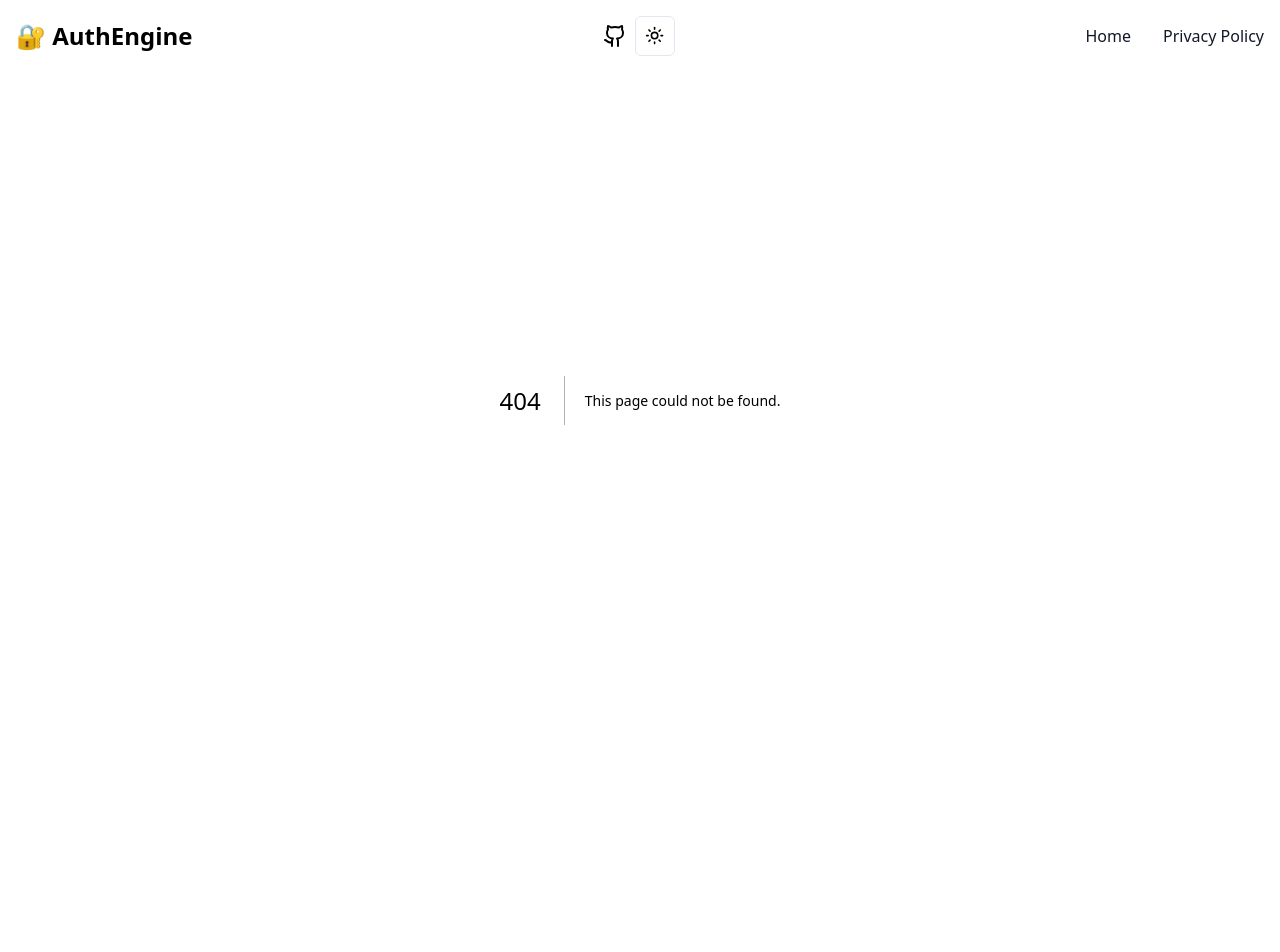
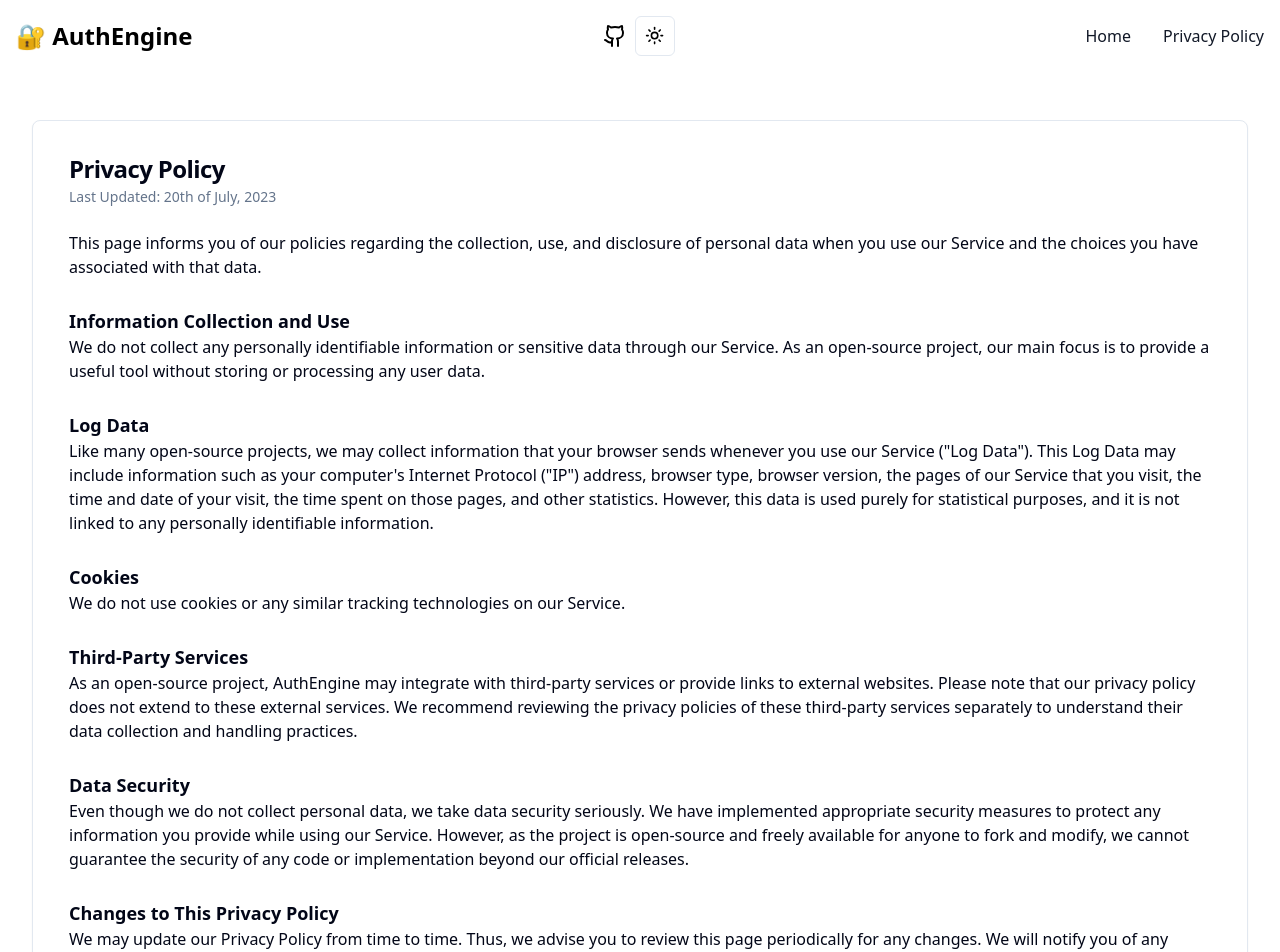
Before and after one commit to truethari/AuthEngine, a Next.js app: page /privacy in a window 1280 px wide. Before the commit this address had no page. Shown: the top 952 px of the page. Before the commit the page ends 800 px from the top, so only its background shows below. Built offline with nearby package versions, Linux system fonts and the light colour scheme.

Commit message:
added privacy page and changed some styles in home

```diff
--- a/app/page.js
+++ /dev/null
@@ -1,16 +0,0 @@
-import ServiceCard from "@/components/home/serviceCard";
-
-export default function Home() {
-  return (
-    <div style={{ marginTop: "100px" }}>
-      <div className="grid md:grid-cols-4 sm:grid-cols-2 gap-4 p-5 pt-0">
-        <ServiceCard
-          imageSrc="/images/services/google-logo-9808.png"
-          title="Google"
-          description="The Google APIs Explorer is a tool available on most REST API method documentation pages that lets you try Google API methods without writing code."
-          link="/google"
-        />
-      </div>
-    </div>
-  );
-}
--- /dev/null
+++ b/app/page.jsx
@@ -0,0 +1,18 @@
+import ServiceCard from "@/components/home/serviceCard";
+
+export default function Home() {
+  return (
+    <div className="mt-[120px]">
+      <div className="container">
+        <div className="grid md:grid-cols-3 sm:grid-cols-2 gap-4 p-5 pt-0">
+          <ServiceCard
+            imageSrc="/images/services/google-logo-9808.png"
+            title="Google"
+            description="The Google APIs Explorer is a tool available on most REST API method documentation pages that lets you try Google API methods without writing code."
+            link="/google"
+          />
+        </div>
+      </div>
+    </div>
+  );
+}
--- /dev/null
+++ b/app/privacy/page.jsx
@@ -0,0 +1,73 @@
+import React from "react";
+
+import { Card, CardContent, CardDescription, CardHeader, CardTitle } from "@/components/ui/card";
+
+export default function Privacy() {
+  return (
+    <>
+      <div className="container mt-[120px] mb-[100px]">
+        <Card className="w-[100%] p-3">
+          <CardHeader>
+            <CardTitle>Privacy Policy</CardTitle>
+            <CardDescription>Last Updated: 20th of July, 2023</CardDescription>
+          </CardHeader>
+          <CardContent>
+            <p>
+              This page informs you of our policies regarding the collection, use, and disclosure of
+              personal data when you use our Service and the choices you have associated with that
+              data.
+            </p>
+
+            <div className="text-lg font-semibold	mt-7">Information Collection and Use</div>
+            <p>
+              We do not collect any personally identifiable information or sensitive data through
+              our Service. As an open-source project, our main focus is to provide a useful tool
+              without storing or processing any user data.
+            </p>
+
+            <div className="text-lg font-semibold	mt-7">Log Data</div>
+            <p>
+              Like many open-source projects, we may collect information that your browser sends
+              whenever you use our Service ("Log Data"). This Log Data may include information such
+              as your computer's Internet Protocol ("IP") address, browser type, browser version,
+              the pages of our Service that you visit, the time and date of your visit, the time
+              spent on those pages, and other statistics. However, this data is used purely for
+              statistical purposes, and it is not linked to any personally identifiable information.
+            </p>
+
+            <div className="text-lg font-semibold	mt-7">Cookies</div>
+            <p>We do not use cookies or any similar tracking technologies on our Service.</p>
+
+            <div className="text-lg font-semibold	mt-7">Third-Party Services</div>
+            <p>
+              As an open-source project, AuthEngine may integrate with third-party services or
+              provide links to external websites. Please note that our privacy policy does not
+              extend to these external services. We recommend reviewing the privacy policies of
+              these third-party services separately to understand their data collection and handling
+              practices.
+            </p>
+
+            <div className="text-lg font-semibold	mt-7">Data Security</div>
+            <p>
+              Even though we do not collect personal data, we take data security seriously. We have
+              implemented appropriate security measures to protect any information you provide while
+              using our Service. However, as the project is open-source and freely available for
+              anyone to fork and modify, we cannot guarantee the security of any code or
+              implementation beyond our official releases.
+            </p>
+
+            <div className="text-lg font-semibold	mt-7">Changes to This Privacy Policy</div>
+            <p>
+              We may update our Privacy Policy from time to time. Thus, we advise you to review this
+              page periodically for any changes. We will notify you of any changes by posting the
+              new Privacy Policy on this page. These changes are effective immediately after they
+              are posted.
+            </p>
+
+            <p></p>
+          </CardContent>
+        </Card>
+      </div>
+    </>
+  );
+}
```
Also changed, not shown: app/layout.jsx (renamed from app/layout.js).
